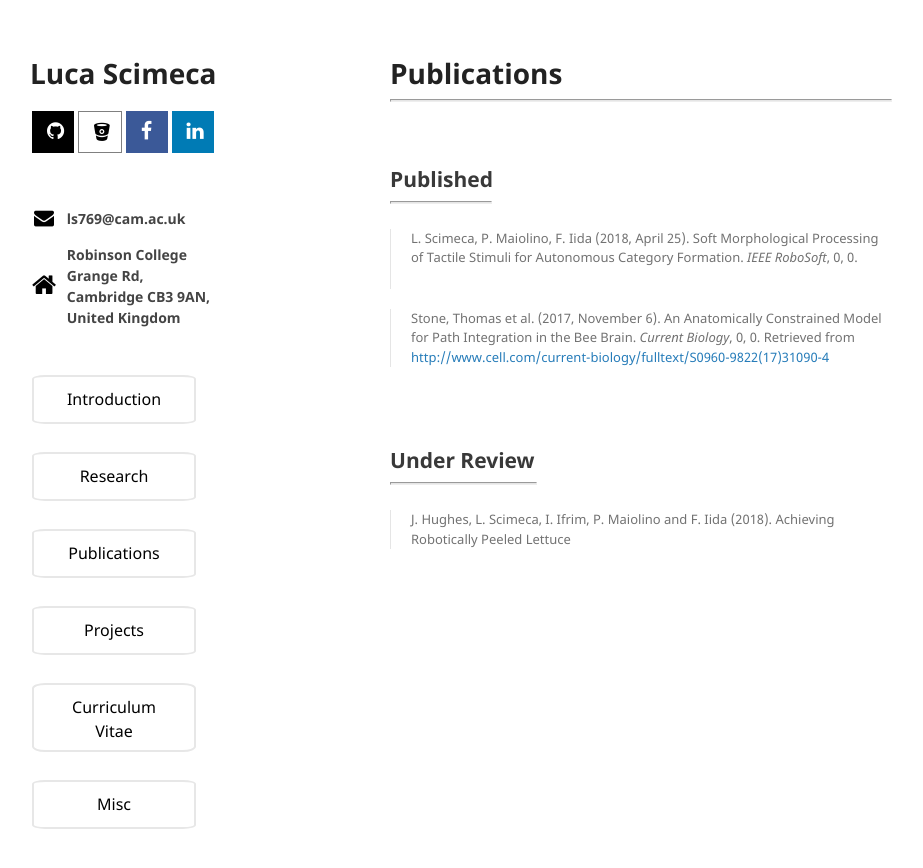
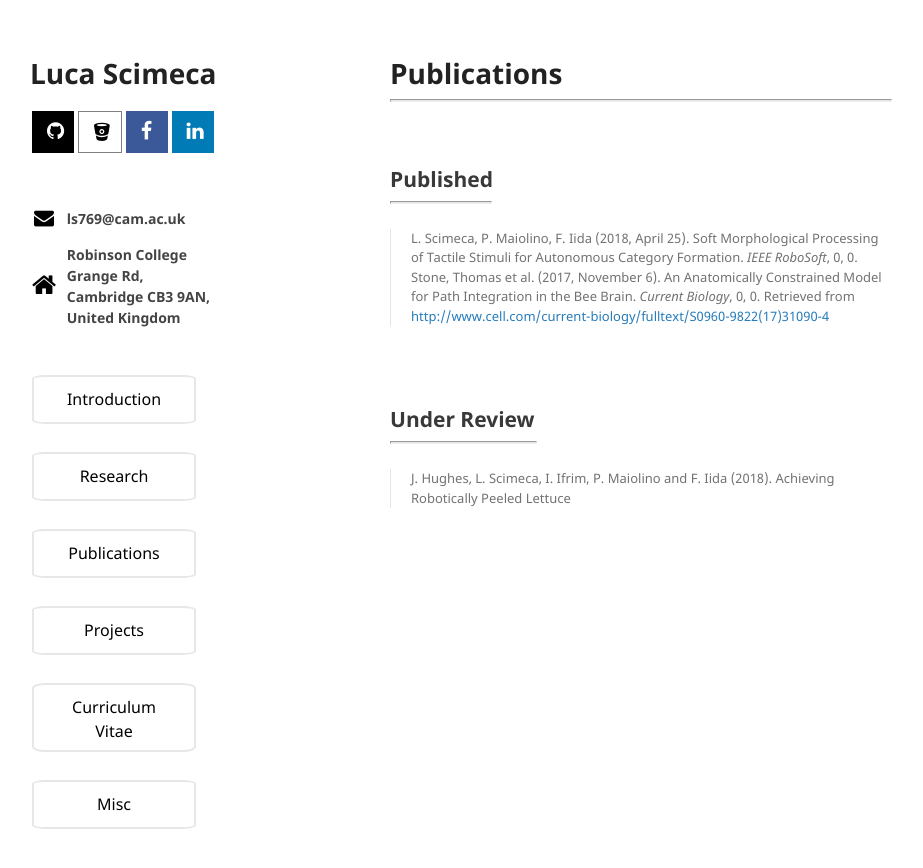
Before and after one commit to lucascimeca/lucascimeca.github.io, a Jekyll site: the page built from publications.md, in a window 1280 px wide. Shown: the top 868 px of the page, without its empty margins (180-1103 px from the left). Built offline with Jekyll 4.4.1, drawn with Linux system fonts in a browser that asks for light colours; nearby versions of some CDN libraries; the repository's description, which GitHub fills in, is left out; our own code applies the rules of GitHub Pages for plain Markdown files.

Commit message:
Update publications.md

```diff
--- a/publications.md
+++ b/publications.md
@@ -10,7 +10,7 @@ layout: default
 ## [](#published) Published
 <hr style="width: 100px">
 
-> <div style="font-size: 13px"> L. Scimeca, P. Maiolino, F. Iida (2018, April 25). Soft Morphological Processing of Tactile Stimuli for Autonomous Category Formation. <i>IEEE RoboSoft</i>, 0, 0. </div><br/>
+> <div style="font-size: 13px"> L. Scimeca, P. Maiolino, F. Iida (2018, April 25). Soft Morphological Processing of Tactile Stimuli for Autonomous Category Formation. <i>IEEE RoboSoft</i>, 0, 0. <br/></div>
 
 > <div style="font-size: 13px"> Stone, Thomas et al. (2017, November 6). An Anatomically Constrained Model for Path Integration in the Bee Brain. <i>Current Biology</i>, 0, 0. Retrieved  from <a href="http://www.cell.com/current-biology/fulltext/S0960-9822(17)31090-4" target="_blank">http://www.cell.com/current-biology/fulltext/S0960-9822(17)31090-4</a> </div>
 
```
